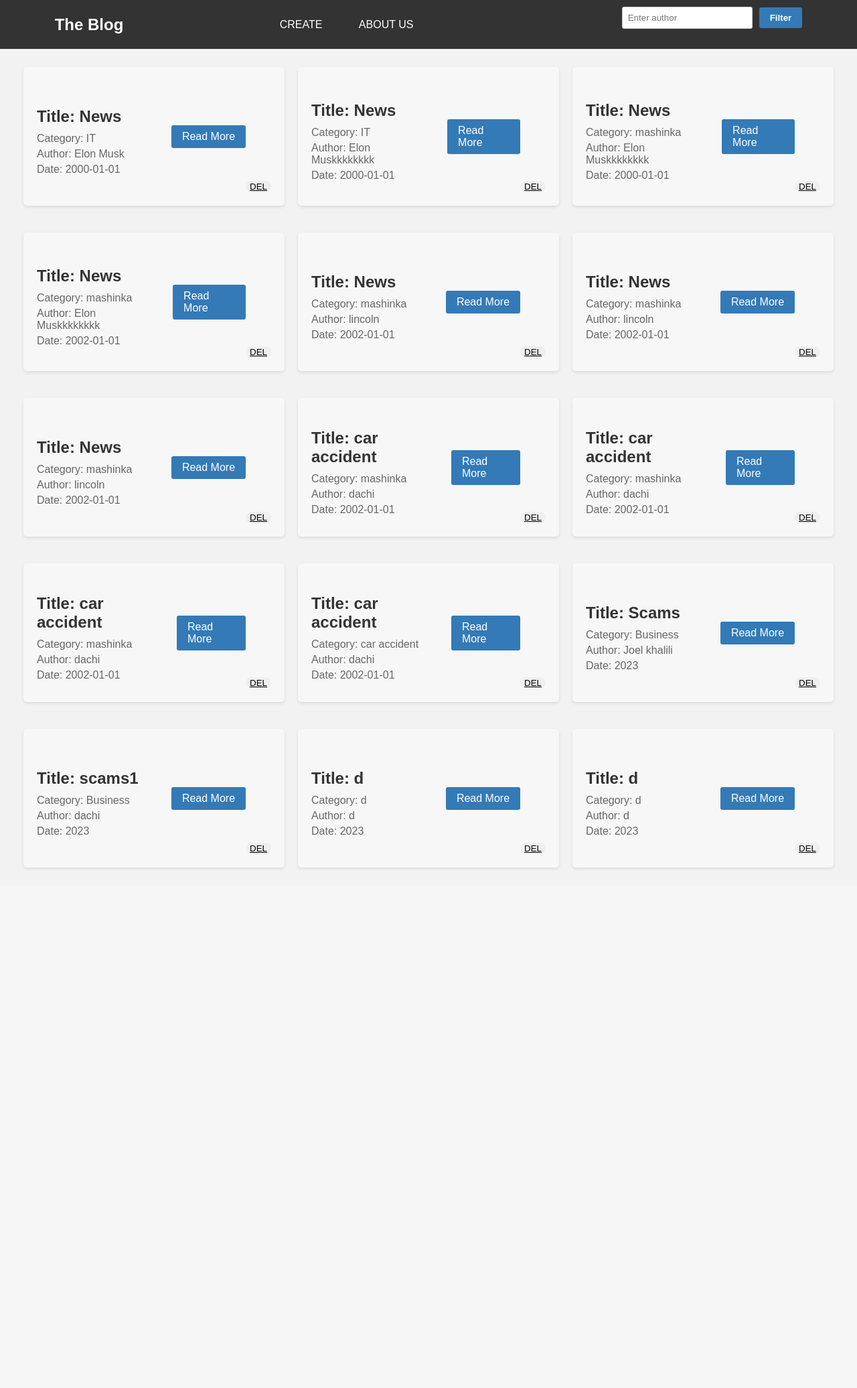
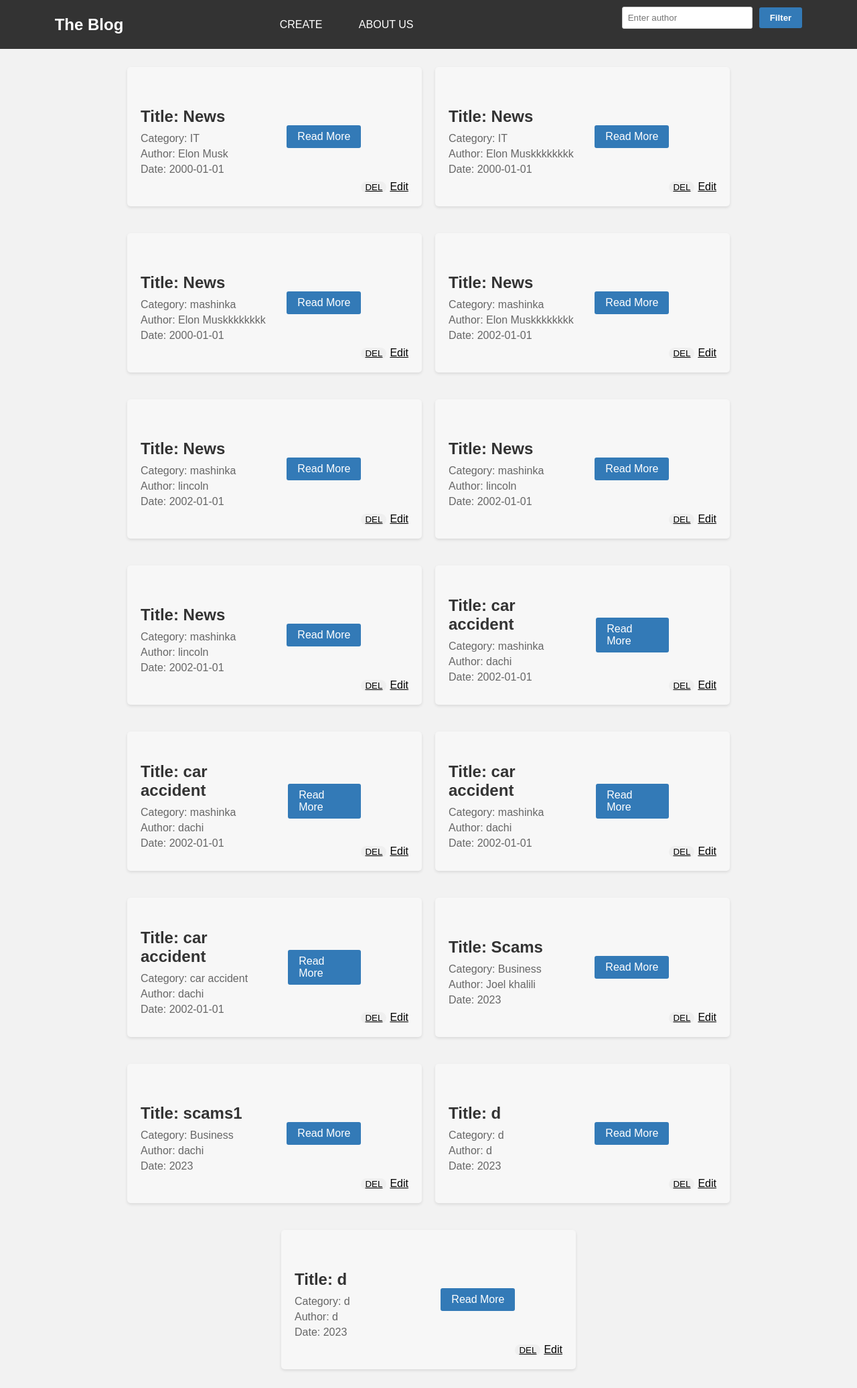
Before and after one commit to dachidavituri/News-Blog, a Flask app: page / in a window 1280 px wide. Shown: the whole page at 67% size. Before the commit the page ends 1298 px from the top, so only its background shows below. Run offline with Flask 3, Linux system fonts and the light colour scheme.

Commit message:
add some button of edit and delete

```diff
--- a/templates/index.html
+++ b/templates/index.html
@@ -52,7 +52,7 @@
         display: flex;
         justify-content: center;
         align-items: center;
-        max-width: 1500px;
+        max-width: 1600px;
         margin-left: auto;
         margin-right: auto;
         margin-top: 100px;
@@ -69,7 +69,7 @@
         padding: 20px;
         margin-bottom: 20px;
         transition: transform 0.3s ease-in-out;
-        width: 350px;
+        width: 400px;
       }
 
       .blog-container:hover {
@@ -117,7 +117,7 @@
         background-color: #23527c;
         transform: scale(1.1);
       }
-      /* Form styles */
+
       .filter-form {
         display: flex;
         align-items: center;
@@ -169,7 +169,21 @@
       }
       .del-btn:hover{
         background-color: rgb(202, 38, 38);
+        color: white;
+
+      }
+      .edit-btn{
+        text-decoration: underline;
+        border: none;
+        margin-left: 5px;
+        color: black;
+        border-radius: 15px;
+        margin-top: 150px;
         cursor: pointer;
+      }
+      .edit-btn:hover{
+        background-color: rgb(29, 44, 210);
+        color: white
       }
     </style>
   </head>
@@ -210,7 +224,11 @@
             >Read More</a
           >
         </div>
-        <button class="del-btn">DEL</button>
+        <form action="{{ url_for('delete_article_front', article_id=article.id) }}" method="POST">
+          <button type="submit" class="del-btn">DEL</button>
+        </form>
+        <a href="{{ url_for('edit_article', article_id=article.id) }}" class="edit-btn">Edit</a>
+
       </div>
       {%endfor%}
     </div>
```
